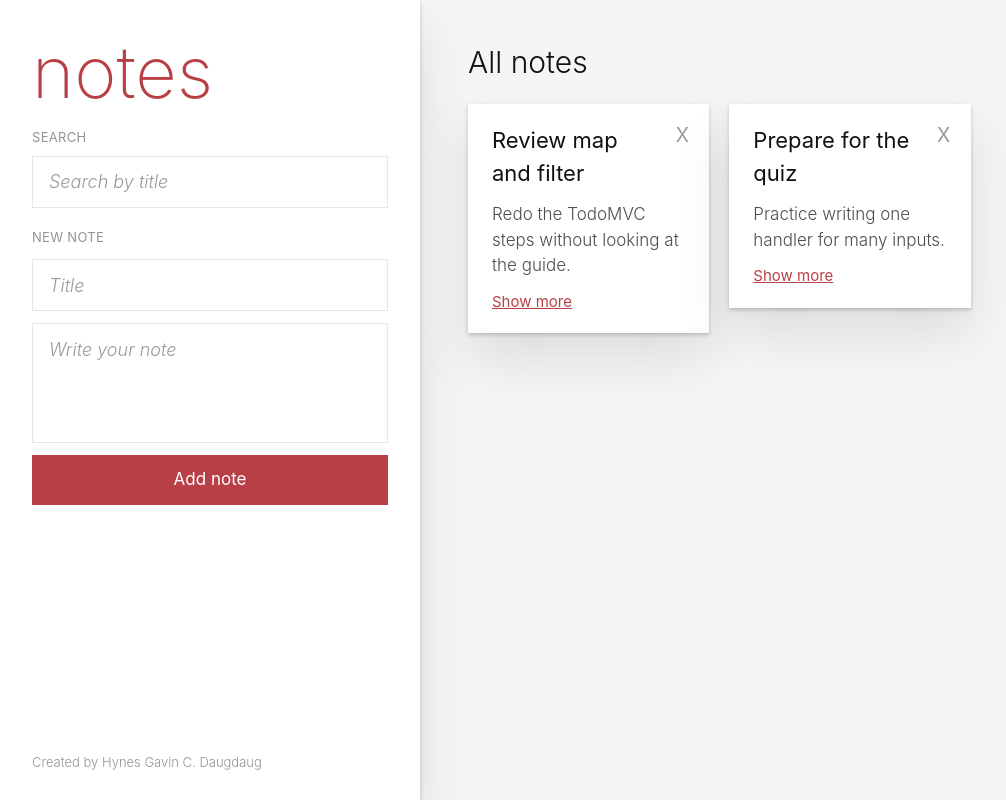
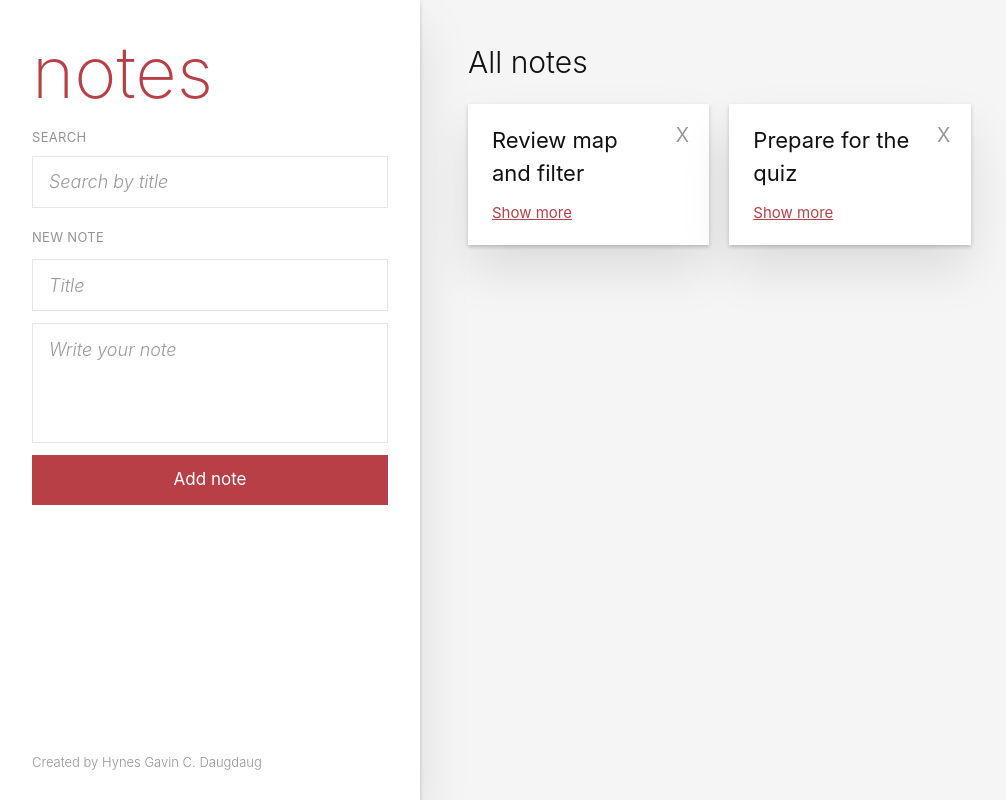
Before and after one commit to SaltySummer/csit340g7-notes, a React (Vite) app: page / in a window 1280 px wide. Shown: the whole page, without its empty margins (0-1006 px from the left). Built offline with nearby package versions, Linux system fonts and the light colour scheme.

Commit message:
feat: add show more to note cards

```diff
--- a/src/components/NoteCard.jsx
+++ b/src/components/NoteCard.jsx
@@ -1,18 +1,26 @@
+import { useState } from "react"; // 1. Don't forget to import useState
+
 function NoteCard({ title, body }) {
+    const [visible, setVisible] = useState(false);
+
   return (
     <div>
       <h3 className="pr-8 text-[22px] font-normal break-words">{title}</h3>
-      <p className="mt-3 text-[17px] break-words whitespace-pre-wrap text-[#4d4d4d]">
-        {body}
-      </p>
+
+      {visible &&
+        <p className="mt-3 text-[17px] break-words whitespace-pre-wrap text-[#4d4d4d]">
+            {body}
+        </p>
+      }
       <button
         type="button"
+        onClick={() => setVisible(!visible)} // 2. Toggle the visibility state on click
         className="mt-3 cursor-pointer text-[15px] font-normal text-[#b83f45] underline"
       >
-        Show more
+        {visible ? "Show less" : "Show more"} {/* 3. Swap text dynamically */}
       </button>
     </div>
   )
 }
 
-export default NoteCard
+export default NoteCard;
```
